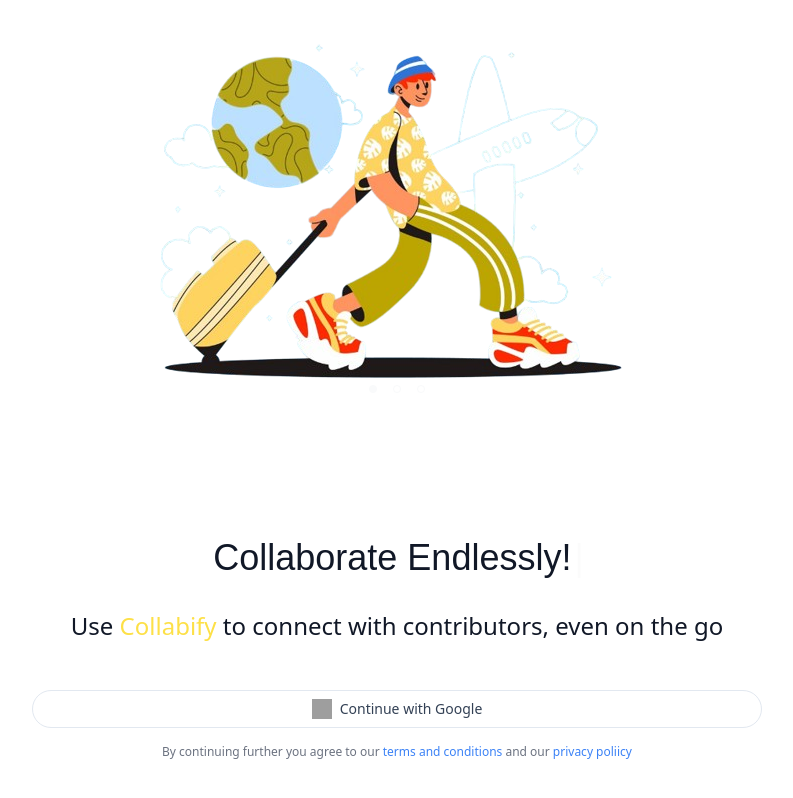
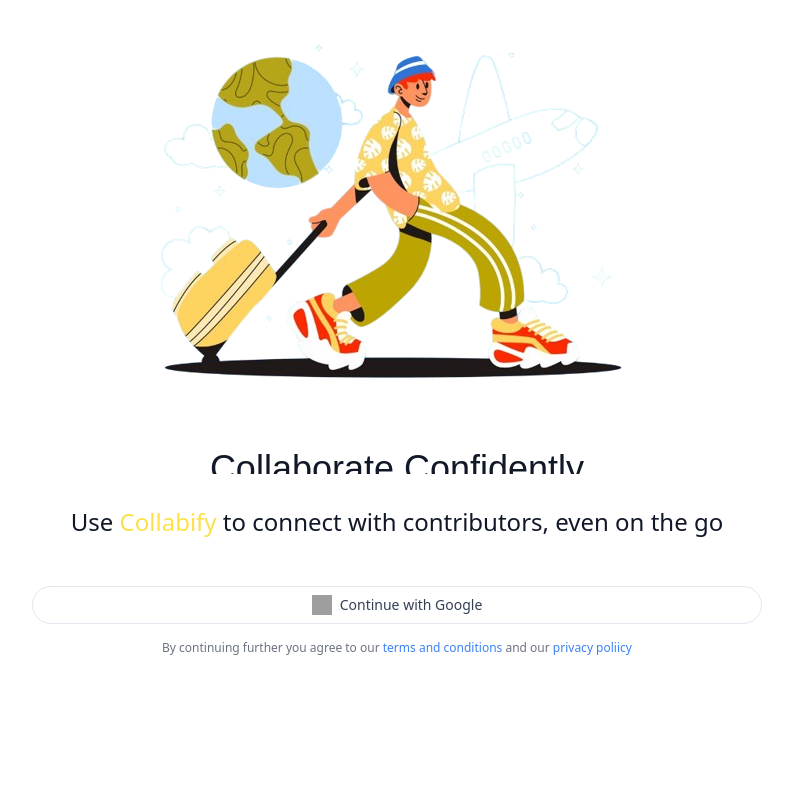
Before and after one commit to sarthakkhanduja/collabify, a React (Vite) app in the folder client/: page /#/ in a window 1280 px wide. Shown: the whole page, without its empty margins (243-1036 px from the left). Built offline with nearby package versions, Linux system fonts and the light colour scheme; grey boxes are pictures that could not be loaded.

Commit message:
Modified the carousel component to show the text within

```diff
--- a/client/src/components/Carousel.tsx
+++ b/client/src/components/Carousel.tsx
@@ -1,4 +1,4 @@
-import React from "react";
+
 import { useState, TouchEvent } from "react";
 
 interface CarouselProp {
@@ -7,6 +7,7 @@
 
 export default function Carousel({ slides }: CarouselProp) {
     const [currentImg, setCurrentImg] = useState(0);
+    const [currentText, setCurrentText] = useState(0);
     const [touchStart, setTouchStart] = useState<number | null>(null);
     const [touchEnd, setTouchEnd] = useState<number | null>(null);
 
@@ -15,6 +16,10 @@
 
     const handleImgChange = (id: number) => {
         setCurrentImg(id);
+    }
+
+    const handleTextChange = (id: number) => {
+        setCurrentText(id);
     }
 
     const handleLeftSwipe = () => {
@@ -54,6 +59,12 @@
     setTouchEnd(null);
 }
 
+const heroTexts = [
+    "Collaborate Confidently",
+    "Collaborate Endlessly",
+    "Collaborate Securely"
+]
+
     return(
     <div className="overflow-hidden w-full h-full" onTouchEnd={onTouchEnd}>
         <div className={`flex justify-center items-center transition ease-out duration-300 h-4/5`} >
@@ -61,6 +72,14 @@
                 return <img key={index} src={slide} className={`${index === currentImg ? 'block' : 'hidden'} object-fit w-128 h-128`} onTouchStart={onTouchStart} onTouchMove={onTouchMove}/>
             })}
         </div>
+        {/* <div className={`flex justify-center items-center transition ease-out duration-300 h-4/5`} >
+            {heroTexts.map((text: string, index: number) => {
+                return <h4 key={index} className={`${index === currentText ? 'block' : 'hidden'} -mt-2 mb-6 font-display sm:mt-16 text-3xl sm:text-4xl font-medium text-gray-900 dark:text-white text-center`} onTouchStart={onTouchStart} onTouchMove={onTouchMove}>{text}</h4>
+            })}
+        </div> */}
+
+        <h4 className={`-mt-2 mb-6 font-display sm:mt-16 text-3xl sm:text-4xl font-medium text-gray-900 dark:text-white text-center`} >Collaborate Confidently</h4>
+
 
         <div className="flex w-full justify-center items-center text-white gap-4">
             {slides.map((slide: string, index: number) => {
@@ -69,6 +88,7 @@
                             className={`rounded-full h-2 w-2 border-[1px] border-gray-50 ${index === currentImg ? 'bg-gray-50' : ''}`}
                             onClick={() => {
                                 handleImgChange(index)
+                                handleTextChange(index)
                             }
                         }/>
             })}
--- a/client/src/components/SignUp.tsx
+++ b/client/src/components/SignUp.tsx
@@ -32,8 +32,8 @@
         <div className="h-1/2 sm:h-3/5 flex items-center justify-center">
             <Carousel slides={imgSlides}/>
         </div>
-        <h4 className="mt-4 font-display sm:mt-16 text-3xl sm:text-4xl font-medium text-gray-900 dark:text-white text-center">Collaborate
-            <span className="">
+        {/* <h4 className="mt-4 font-display sm:mt-16 text-3xl sm:text-4xl font-medium text-gray-900 dark:text-white text-center">Collaborate Confidently</h4> */}
+            {/* <span className="">
                 <Typewriter
                     words={[' Confidently!', ' Endlessly!', ' Securely!']}
                     loop={0}
@@ -43,7 +43,7 @@
                     deleteSpeed={70}
                     delaySpeed={2000}
                 />
-            </span></h4>
+            </span></h4> */}
         <h5 className="mt-8 text-xl sm:text-2xl font-medium text-gray-900 dark:text-white text-center">Use <span className=" text-yellow-300">Collabify</span> to connect with contributors, even on the go</h5>
 
         <button className="w-4/5 sm:w-3/5 mt-12 px-4 py-2 border gap-2 border-slate-200 flex justify-center items-center text-sm dark:border-slate-700 rounded-full text-slate-700 dark:text-slate-200 hover:border-slate-400 dark:hover:border-slate-500 hover:text-slate-900 dark:hover:text-slate-300 hover:shadow transition duration-150"
```
